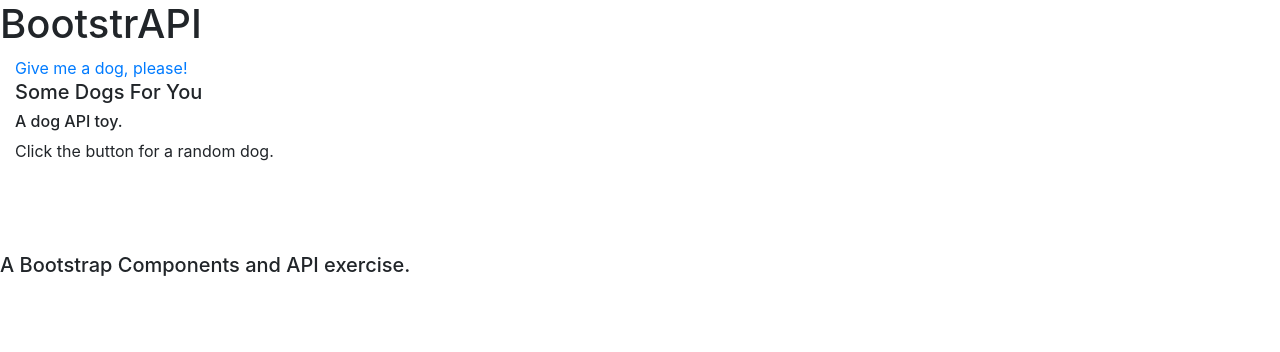
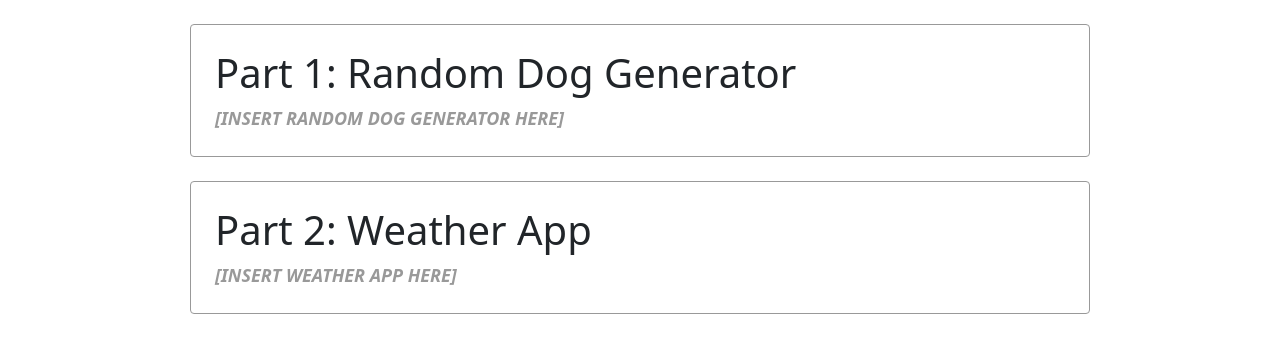
Before and after one commit to xericguzman/bootstrapi, a plain HTML site: page index.html in a window 1280 px wide. Drawn offline with nearby package versions, Linux system fonts and the light colour scheme.

Commit message:
Refactor assignment

```diff
--- a/index.html
+++ b/index.html
@@ -2,40 +2,34 @@
 <html lang="en">
 <head>
     <meta charset="UTF-8">
+    <meta http-equiv="X-UA-Compatible" content="IE=edge">
     <meta name="viewport" content="width=device-width, initial-scale=1.0">
     <title>BootstrAPI</title>
-        <link rel="stylesheet" href="style.css">
-        <link
-            rel="stylesheet"
-            href="https://cdn.jsdelivr.net/npm/bootstrap@4.5.3/dist/css/bootstrap.min.css"
-            integrity="sha384-TX8t27EcRE3e/ihU7zmQxVncDAy5uIKz4rEkgIXeMed4M0jlfIDPvg6uqKI2xXr2"
-            crossorigin="anonymous"
-        >
+
+    <!-- Bootstrap CSS and JS -->
+    <link href="https://cdn.jsdelivr.net/npm/bootstrap@5.0.0-beta3/dist/css/bootstrap.min.css" rel="stylesheet" integrity="sha384-eOJMYsd53ii+scO/bJGFsiCZc+5NDVN2yr8+0RDqr0Ql0h+rP48ckxlpbzKgwra6" crossorigin="anonymous">
+    <script src="https://cdn.jsdelivr.net/npm/bootstrap@5.0.0-beta3/dist/js/bootstrap.bundle.min.js" integrity="sha384-JEW9xMcG8R+pH31jmWH6WWP0WintQrMb4s7ZOdauHnUtxwoG2vI5DkLtS3qm9Ekf" crossorigin="anonymous"></script>
+    <link rel="stylesheet" href="styles.css">
 </head>
 <body>
+
+    <div class="api-section">
         <h1>
-            BootstrAPI
+            Part 1: Random Dog Generator
         </h1>
-        <section class="main">
-            <section>
-                <a href="#" class="button">
-                    Give me a dog, please!
-                </a>
-                <h5>
-                    Some Dogs For You
-                </h5>
-                <h6>
-                    A dog API toy.
-                </h6>
-                <p class="text">
-                    Click the button for a random dog.
-                </p>
-            </section>
-            <img/>
-        </section>
-        <h5>
-            A Bootstrap Components and API exercise.
-        </h5>
-        <script src="./main.js"></script>
+        <div class="api-content">
+            [INSERT RANDOM DOG GENERATOR HERE]
+        </div>
+    </div>
+
+    <div class="api-section">
+        <h1>
+            Part 2: Weather App
+        </h1>
+        <div class="api-content">
+            [INSERT WEATHER APP HERE]
+        </div>
+    </div>
+
 </body>
 </html>
--- a/style.css
+++ /dev/null
@@ -1,5 +0,0 @@
-.main {
-    width: 18rem;
-    margin-left: 15px;
-    margin-bottom: 50px;
-}
--- /dev/null
+++ b/styles.css
@@ -0,0 +1,26 @@
+body {
+    margin: 0;
+    display: flex;
+    flex-direction: column;
+    align-items: center;
+    font-size: 18px;
+}
+
+h1 {
+    font-size: 36x;
+}
+
+.api-section {
+    width: 90%;
+    max-width: 900px;
+    padding: 24px;
+    border: 1px solid #999;
+    border-radius: 4px;
+    margin: 24px 24px 0;
+}
+
+.api-content {
+    font-weight: bold;
+    font-style: italic;
+    color: #999;
+}
```
Also changed, not shown: 1 other file. Lines whose indentation alone changed are shown as unchanged.
